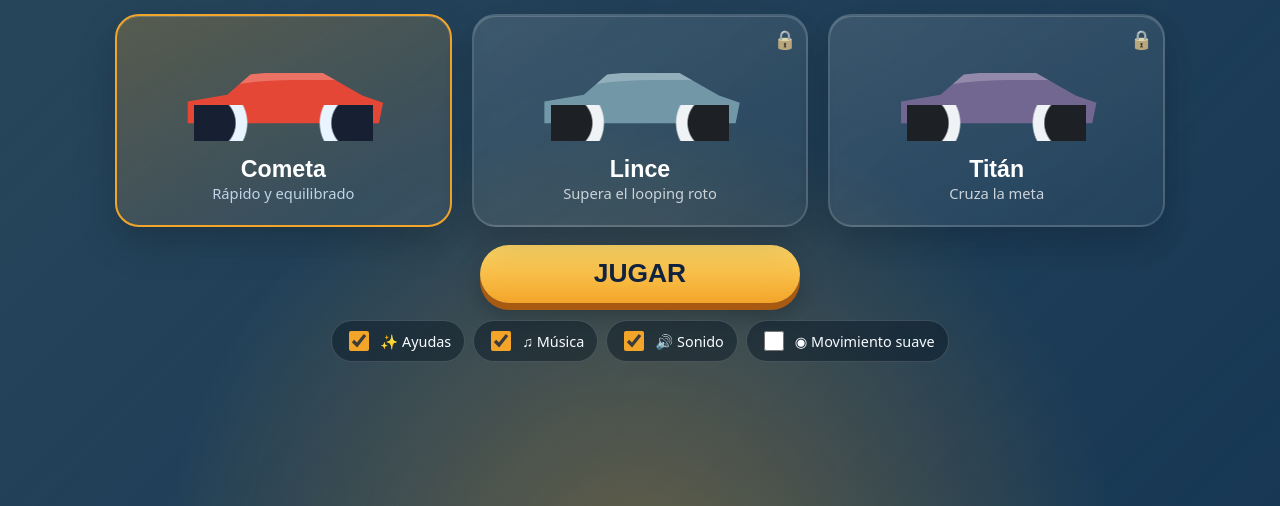
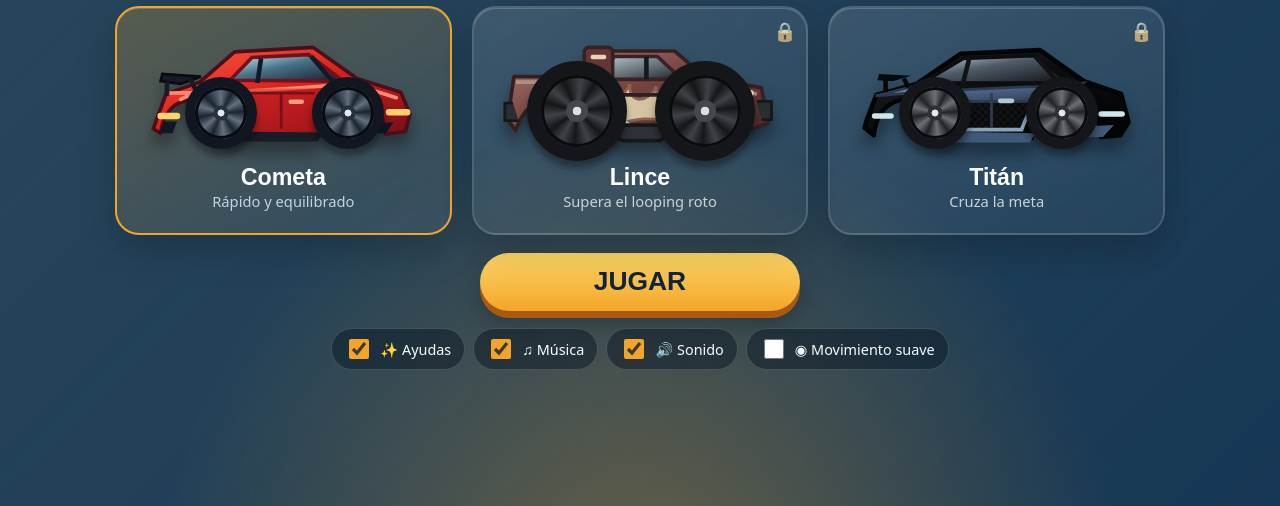
Before and after one commit to cmlozanos/turbo-loop-legends, a website built with Vite: page index.html in a window 1280 px wide. Shown: the part 294-800 px from the top of the page. Built offline with nearby package versions, Linux system fonts and the light colour scheme.

Commit message:
feat: redesign cars with spectacular custom art

```diff
--- a/src/game/GameScene.ts
+++ b/src/game/GameScene.ts
@@ -23,7 +23,7 @@ export interface GameSceneData {
 export class GameScene extends Phaser.Scene {
   private sceneData!: GameSceneData;
   private simulation!: PhysicsWorld;
-  private chassis!: Phaser.GameObjects.Graphics;
+  private chassis!: Phaser.GameObjects.Image;
   private rearWheel!: Phaser.GameObjects.Graphics;
   private frontWheel!: Phaser.GameObjects.Graphics;
   private dust!: Phaser.GameObjects.Particles.ParticleEmitter;
@@ -44,6 +44,10 @@ export class GameScene extends Phaser.Scene {
     this.checkpointIndex = 0;
     this.stuckSeconds = 0;
     this.finished = false;
+  }
+
+  preload(): void {
+    this.load.image(`car-${this.sceneData.car.id}`, `${import.meta.env.BASE_URL}${this.sceneData.car.gameAsset}`);
   }
 
   create(): void {
@@ -176,20 +180,9 @@ export class GameScene extends Phaser.Scene {
   }
 
   private createVehicle(): void {
-    this.chassis = this.add.graphics().setDepth(5);
-    this.drawChassis(this.chassis);
+    this.chassis = this.add.image(0, 0, `car-${this.sceneData.car.id}`).setDepth(5).setScale(this.sceneData.car.bodyScale);
     this.rearWheel = this.makeWheel();
     this.frontWheel = this.makeWheel();
-  }
-
-  private drawChassis(graphics: Phaser.GameObjects.Graphics): void {
-    const color = this.sceneData.car.color;
-    graphics.fillStyle(0x0b1524, 0.35).fillRoundedRect(-68, -10, 136, 45, 15);
-    graphics.fillStyle(color, 1);
-    graphics.beginPath().moveTo(-68, 12).lineTo(-58, -13).lineTo(-25, -22).lineTo(-8, -48).lineTo(34, -48).lineTo(58, -18).lineTo(70, -8).lineTo(66, 18).lineTo(-66, 18).closePath().fillPath();
-    graphics.fillStyle(0x9eeaff, 0.92).beginPath().moveTo(-3, -43).lineTo(29, -43).lineTo(48, -18).lineTo(-15, -18).closePath().fillPath();
-    graphics.fillStyle(this.sceneData.car.accent, 1).fillRoundedRect(-58, -8, 22, 8, 4).fillRoundedRect(42, -9, 20, 8, 4);
-    graphics.lineStyle(4, 0xffffff, 0.45).lineBetween(-54, -13, 48, -13);
   }
 
   private makeWheel(): Phaser.GameObjects.Graphics {
--- a/src/game/cars.ts
+++ b/src/game/cars.ts
@@ -6,6 +6,9 @@ export interface CarSpec {
   tagline: string;
   color: number;
   accent: number;
+  asset: string;
+  gameAsset: string;
+  bodyScale: number;
   motor: number;
   grip: number;
   airControl: number;
@@ -19,6 +22,9 @@ export const CARS: CarSpec[] = [
     tagline: "Rápido y equilibrado",
     color: 0xe54737,
     accent: 0xffd166,
+    asset: "cars/comet-body.svg",
+    gameAsset: "cars/comet-body.png",
+    bodyScale: 0.27,
     motor: 1,
     grip: 1,
     airControl: 1,
@@ -30,6 +36,9 @@ export const CARS: CarSpec[] = [
     tagline: "Domina los saltos",
     color: 0x25a8e0,
     accent: 0xa8ecff,
+    asset: "cars/lynx-body.svg",
+    gameAsset: "cars/lynx-body.png",
+    bodyScale: 0.29,
     motor: 1.02,
     grip: 0.96,
     airControl: 1.12,
@@ -41,6 +50,9 @@ export const CARS: CarSpec[] = [
     tagline: "Agarre imparable",
     color: 0x7f5af0,
     accent: 0xf3c4ff,
+    asset: "cars/titan-body.svg",
+    gameAsset: "cars/titan-body.png",
+    bodyScale: 0.27,
     motor: 0.94,
     grip: 1.12,
     airControl: 0.92,
--- a/src/main.ts
+++ b/src/main.ts
@@ -182,12 +182,12 @@ function renderCars(): void {
   carGrid.replaceChildren(...CARS.map((car) => {
     const unlocked = save.unlockedCars.includes(car.id);
     const button = document.createElement("button");
-    button.className = `car-card${unlocked ? "" : " is-locked"}`;
+    button.className = `car-card car-${car.id}${unlocked ? "" : " is-locked"}`;
     button.style.setProperty("--car-color", `#${car.color.toString(16).padStart(6, "0")}`);
     button.setAttribute("aria-pressed", String(selectedCar === car.id));
     button.setAttribute("aria-label", unlocked ? `${car.name}: ${car.tagline}` : `${car.name} bloqueado: ${car.unlock}`);
     button.disabled = !unlocked;
-    button.innerHTML = `<span class="car-preview"></span><strong>${car.name}</strong><small>${unlocked ? car.tagline : car.unlock}</small>${unlocked ? "" : '<span class="lock-badge">🔒</span>'}`;
+    button.innerHTML = `<span class="car-preview"><img src="${import.meta.env.BASE_URL}${car.asset}" alt="" draggable="false"></span><strong>${car.name}</strong><small>${unlocked ? car.tagline : car.unlock}</small>${unlocked ? "" : '<span class="lock-badge">🔒</span>'}`;
     button.addEventListener("click", () => {
       selectedCar = car.id;
       save.selectedCar = car.id;
--- a/src/styles/main.css
+++ b/src/styles/main.css
@@ -119,27 +119,51 @@ h1 span { color: var(--orange); }
 .car-preview {
   display: block;
   position: relative;
-  height: clamp(55px, 12vw, 112px);
+  height: clamp(70px, 13vw, 128px);
   margin-bottom: 6px;
 }
 
-.car-preview::before {
-  content: "";
-  position: absolute;
-  left: 14%; right: 14%; top: 30%; bottom: 16%;
-  border-radius: 55% 28% 22% 25%;
-  background: var(--car-color);
-  box-shadow: inset 0 8px rgba(255,255,255,.23), 0 10px 18px rgba(0,0,0,.26);
-  clip-path: polygon(4% 49%, 23% 38%, 35% 2%, 69% 2%, 88% 39%, 98% 51%, 96% 85%, 4% 85%);
-}
-
+.car-preview::before,
 .car-preview::after {
   content: "";
   position: absolute;
-  left: 19%; right: 19%; bottom: 8%; height: 32%;
+  z-index: 2;
+  bottom: 7%;
+  width: clamp(34px, 4.8vw, 52px);
+  aspect-ratio: 1;
+  border: clamp(7px, .8vw, 10px) solid #111621;
+  border-radius: 50%;
   background:
-    radial-gradient(circle at 8% 50%, #172033 0 16%, #e8f4ff 17% 23%, transparent 24%),
-    radial-gradient(circle at 92% 50%, #172033 0 16%, #e8f4ff 17% 23%, transparent 24%);
+    radial-gradient(circle, #e2e8ef 0 9%, #273140 10% 20%, transparent 21%),
+    conic-gradient(from 0deg, #637080, #1c2430 8%, #637080 16%, #1c2430 24%, #637080 32%, #1c2430 40%, #637080 48%, #1c2430 56%, #637080 64%, #1c2430 72%, #637080 80%, #1c2430 88%, #637080);
+  box-shadow: 0 7px 7px rgba(0,0,0,.38), inset 0 0 0 3px #080b11;
+}
+
+.car-preview::before { left: 16%; }
+.car-preview::after { right: 15%; }
+
+.car-lynx .car-preview::before,
+.car-lynx .car-preview::after {
+  bottom: -2%;
+  width: clamp(48px, 6.8vw, 72px);
+  border-width: clamp(10px, 1.2vw, 14px);
+  background:
+    radial-gradient(circle, #d9e0e8 0 8%, #3d4859 9% 21%, transparent 22%),
+    conic-gradient(from 8deg, #394252, #111621 7%, #394252 14%, #111621 21%, #394252 28%, #111621 35%, #394252 42%, #111621 49%, #394252 56%, #111621 63%, #394252 70%, #111621 77%, #394252 84%, #111621 91%, #394252);
+}
+
+.car-lynx .car-preview::before { left: 11%; }
+.car-lynx .car-preview::after { right: 10%; }
+
+.car-preview img {
+  position: absolute;
+  inset: 0;
+  width: 100%;
+  height: 100%;
+  z-index: 1;
+  object-fit: contain;
+  filter: drop-shadow(0 12px 8px rgba(0,0,0,.36));
+  user-select: none;
 }
 
 .car-card strong { display: block; font: 800 clamp(1rem, 2.5vw, 1.45rem) ui-rounded, "Arial Rounded MT Bold", sans-serif; }
--- a/vite.config.ts
+++ b/vite.config.ts
@@ -26,7 +26,7 @@ export default defineConfig({
         ]
       },
       workbox: {
-        globPatterns: ["**/*.{js,css,html,svg,woff2}"],
+        globPatterns: ["**/*.{js,css,html,svg,png,woff2}"],
         navigateFallback: "index.html"
       }
     })
```
Also changed, not shown: tests/e2e/game.spec.ts (+14 -0 lines), README.md, public/cars/comet-body.png (added), public/cars/comet-body.svg (added), public/cars/lynx-body.png (added), public/cars/lynx-body.svg (added), public/cars/titan-body.png (added), public/cars/titan-body.svg (added).
